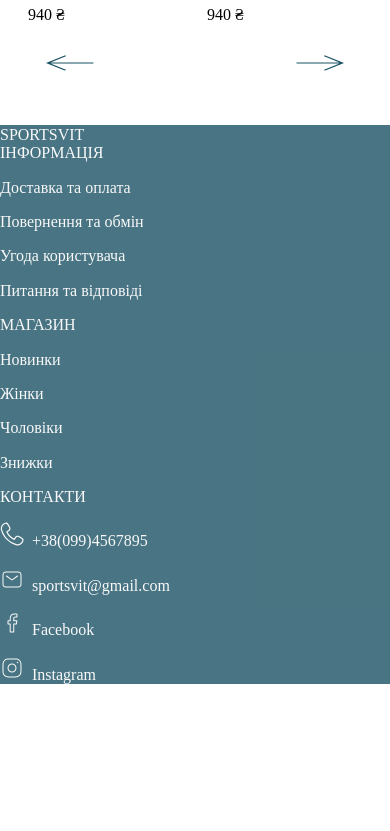
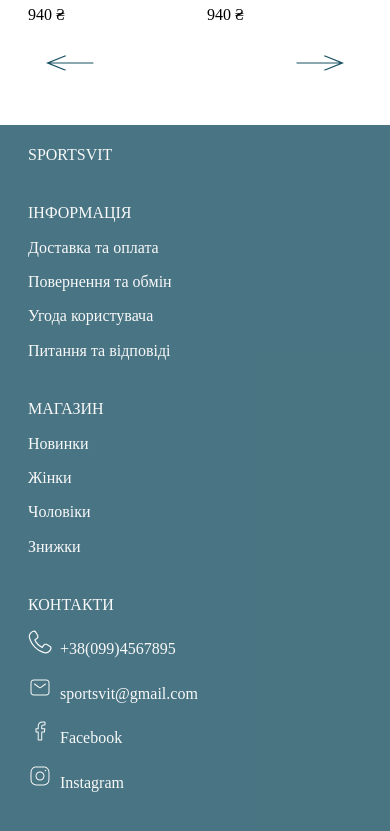
Before and after one commit to dianaforost/best-online-shop, a React (Create React App) app: page / in a window 390 px wide. Shown: the part 3457-4288 px from the top of the page. Before the commit the page ends 4157 px from the top, so only its background shows below. Built offline with nearby package versions, Linux system fonts and the light colour scheme; a web font is replaced by a local one.

Commit message:
add styles to mobile version

```diff
--- a/src/components/Footer/Footer.jsx
+++ b/src/components/Footer/Footer.jsx
@@ -10,6 +10,7 @@ import {
   ContactsMenu,
   ContactsMenuIcon,
   CapitalizeText,
+  CategoryBlock,
 } from './Footer.styled';
 import { Icon } from 'components/Icon/Icon';
 import { NavLink } from 'react-router-dom';
@@ -26,7 +27,7 @@ export const Footer = () => {
           </Logo>
           <FooterNavigation>
             <InformationMenu>
-              <ul>
+              <CategoryBlock>
                 <CategoryHeaderText>Інформація</CategoryHeaderText>
                 <CategoryItemText>
                   <NavLink to={'/information'}>
@@ -48,10 +49,10 @@ export const Footer = () => {
                     <CapitalizeText>Питання</CapitalizeText> та відповіді
                   </NavLink>
                 </CategoryItemText>
-              </ul>
+              </CategoryBlock>
             </InformationMenu>
             <StoreMenu>
-              <ul>
+              <CategoryBlock>
                 <CategoryHeaderText>Магазин</CategoryHeaderText>
 
                 <CategoryItemText>
@@ -74,10 +75,10 @@ export const Footer = () => {
                     <CapitalizeText>Знижки</CapitalizeText>
                   </NavLink>
                 </CategoryItemText>
-              </ul>
+              </CategoryBlock>
             </StoreMenu>
             <ContactsMenu>
-              <ul>
+              <CategoryBlock>
                 <CategoryHeaderText>Контакти</CategoryHeaderText>
                 <CategoryItemText>
                   <ContactsMenuIcon>
@@ -119,7 +120,7 @@ export const Footer = () => {
                     </a>
                   </CapitalizeText>
                 </CategoryItemText>
-              </ul>
+              </CategoryBlock>
             </ContactsMenu>
           </FooterNavigation>
         </Container>
--- a/src/components/Footer/Footer.styled.jsx
+++ b/src/components/Footer/Footer.styled.jsx
@@ -3,6 +3,7 @@ import styled from 'styled-components';
 export const Container = styled.div`
   display: block;
   background-color: rgba(27, 82, 100, 0.8);
+  padding: 20px 28px 20px 28px;
 
   @media screen and (min-width: 768px) {
   }
@@ -10,15 +11,16 @@ export const Container = styled.div`
   @media screen and (min-width: 1200px) {
     display: flex;
     justify-content: space-between;
-    max-height: 276px;
+    /* max-height: 276px; */
     padding: 50px 120px 50px 120px;
   }
 `;
 
 export const Logo = styled.div`
-  transform: scale(1);
-  &:hover {
-    transform: scale(1.1);
+  margin-bottom: 40px;
+
+  @media screen and (min-width: 1200px) {
+    margin-bottom: 0;
   }
 `;
 
@@ -28,6 +30,13 @@ export const LogoText = styled.span`
   font-family: 'Mulish';
   color: #f9f9f9;
   text-transform: uppercase;
+`;
+
+export const CategoryBlock = styled.ul`
+  margin-bottom: 40px;
+  @media screen and (min-width: 1200px) {
+    margin-bottom: 0;
+  }
 `;
 
 export const CategoryHeaderText = styled.li`
```
